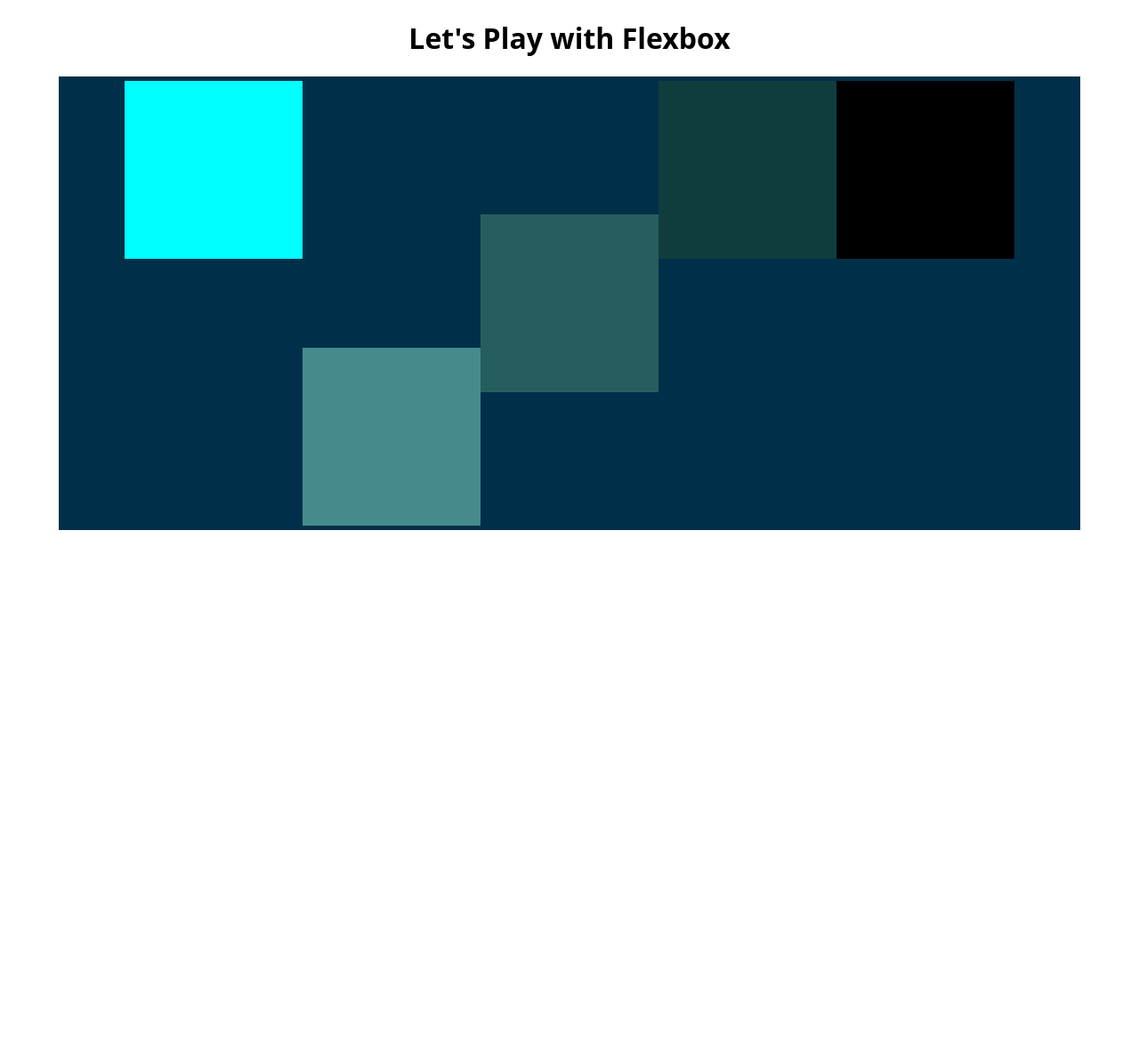
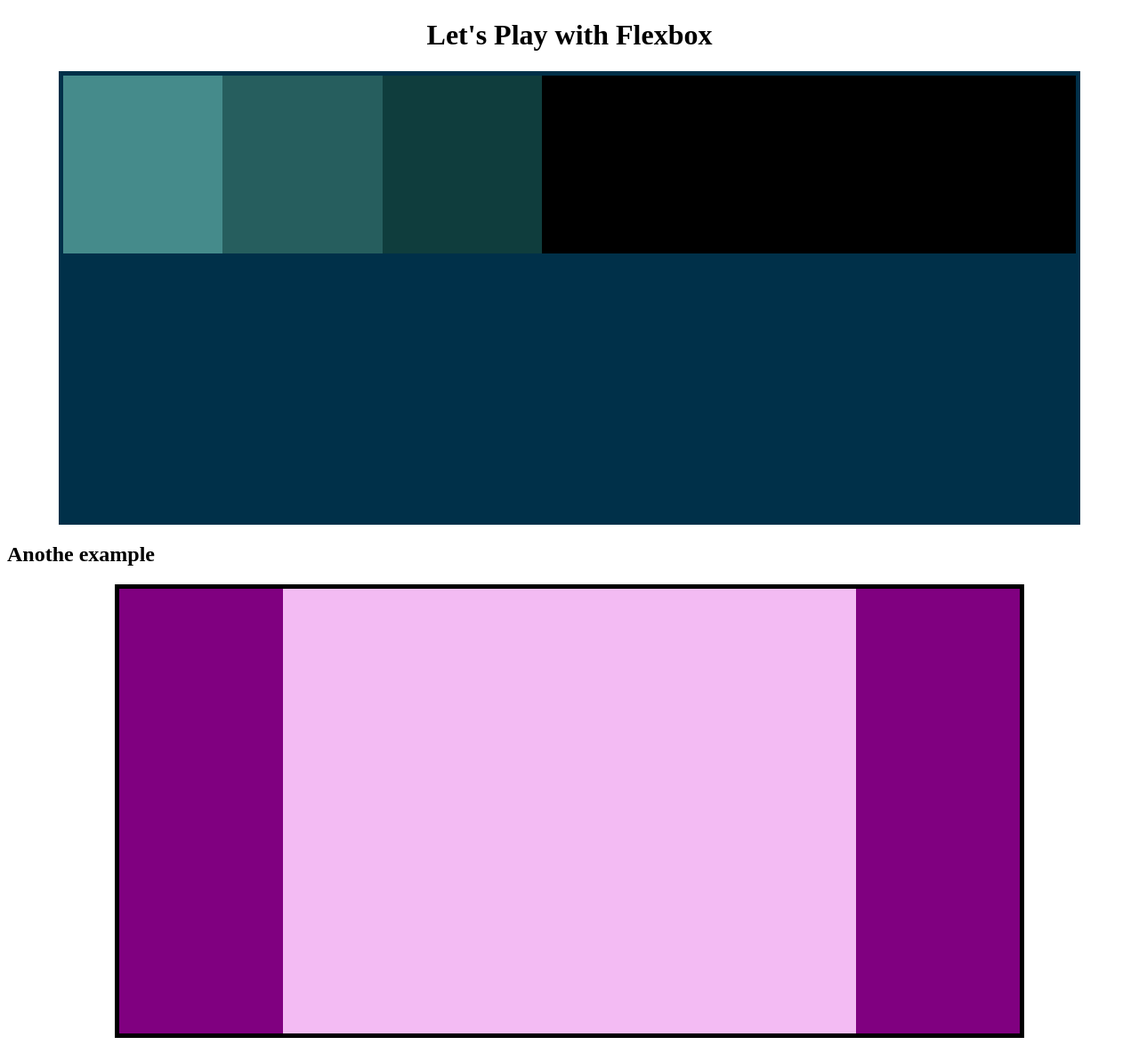
Before and after one commit to RodriguezATomas/Bootcamp-Desarrollo-Web, a plain HTML site: page Seccion 10 - CSS (Responsive CSS & Flexbox))/index.html in a window 1280 px wide. Shown: the whole page at 89% size. Before the commit the page ends 800 px from the top, so only its background shows below. Drawn offline with Linux system fonts and the light colour scheme.

Commit message:
se agregaron nuevos archivos en la carpeta 10

```diff
--- a/Seccion 10 - CSS (Responsive CSS & Flexbox))/app.css
+++ b/Seccion 10 - CSS (Responsive CSS & Flexbox))/app.css
@@ -88,6 +88,47 @@
 
 
 
+- Flex Sizing Properties
+
+3 propiedades relacionadas con los elementos individuales en un contenedor flexible
+y como crecen o decrecen cuadno hay un espacio disponible o cuando hay muy poco
+espacio
+
+
+    . Flex-Basis - Determina el tamaño inicial de un elemento antes de colocarlo en una especie de punto de partida
+    (antes de agregarlo a nuestro contenedor flexible)
+
+    EJEMPLO:
+
+    flex-basis: 300px;
+
+    Reemplaza el ancho o largo del div.
+    Los espacios flexibles estan a lo largo del eje principal (depende si el flex-wrap es: row o column)
+
+    Son el tamaño inicial en el que se debe agregar un elemento a nuestro cuadro y puede ser ancho o largo
+    depende del ROW o COLUMN
+
+    . Flex-grow - Controla la cantidad de espacio que ocupa un elemento si hay espacio disponible
+
+    EJEMPLOS: Nos sobra espacios de los dos lados en el div, entonces podemos agrandar los elementos individuales para que ocupen ese espacio
+
+
+
+    . Flex-shrink: velocidad a la que los elementos se encogen cuando no hay suficiente espacio en el contenedor
+      flex-shrink: 2; Como no entra todo, el elemento se va reduciendo
+
+- Flex
+
+Nos permite configurar los 3 de una vez = FLEX-GROW | FLEX-SHRINK | FLEX-BASIS
+
+    . Two values - flex: 1 20px (flex-grow, flex-basis)
+    . Two values - flex: 1 2 (flex-grow, flex-shrink)
+    . One value - flex: 1, unitless number (flex-grow)
+    . Three values - flex: 2 2 10% (grow, shrink, basis)
+*/
+
+
+
 */
 
 body{
@@ -121,11 +162,11 @@
 
 
     /* flex-wrap: wrap; Nuestros elementos van de arriba abajo y luego una nueva columna */
-    flex-wrap: wrap; /*Lo mismo pero al reves*/
+    /* flex-wrap: wrap; Lo mismo pero al reves */
     /* flex-wrap: nowrap; No hace el wrap - No cambia */
 
 
-    align-items: flex-start; /* Se alinearan a lo largo del comienzo del eje tranversal - Los tira hacia arriba */
+    /* align-items: flex-start; Se alinearan a lo largo del comienzo del eje tranversal - Los tira hacia arriba */
     /* align-items: flex-end; Tira todos los elementos hacia abajo */
     /* align-items: center; Tira los elementos hacia el medio */
     /* align-items: baseline; Tira los elementos hacia arriba y el texto en la misma linea */
@@ -147,13 +188,69 @@
 #container div{
     width: 200px;
     height: 200px;
+    /* max-width: 300px; Si no quiero que pase de cierta altura o ancho */
     text-align: center;
     /* font-size: 4em; */
+    flex-basis: 600px; /*Reemplaza el ancho o largo del div.
+    Los espacios flexibles estan a lo largo del eje principal (depende si el flex-wrap es: row o column)
+
+    Son el tamaño inicial en el que se debe agregar un elemento a nuestro cuadro y puede ser ancho o largo
+    depende del ROW o COLUMN
+    */
+
+
+    /* PARA HACERLO GRUPAL - Todos los elementos ocupan el espacio disponible */
+    /* flex-grow: 1;  */
+
+
+
+}
+/*
+div:nth-of-type(2){
+    align-self: flex-end; Alinea solo el div 2 abajo
+}
+div:nth-of-type(3){
+    align-self: center; Alinea solo el div 3 en el centro
+} */
+
+
+
+
+
+/* PARA HACERLO INDIVIDUAL */
+
+div:nth-of-type(1){
+     flex-grow: 1; /*El div 1 ocupa el espacio disponible */
+     flex-shrink: 2; /*Como no entra todo, el elemento se va reduciendo*/
 }
 
-div:nth-of-type(2){
-    align-self: flex-end; /*Alinea solo el div 2 abajo */
+/* Si tengo 2, entonces los dos ocupan el espacio disponible */
+
+div:nth-of-type(5){
+    flex-grow: 2; /* El div 2 ocupa el otro espacio disponible */
+    flex-shrink: 0; /*No se va a encoger*/
 }
-div:nth-of-type(3){
-    align-self: center; /*Alinea solo el div 3 en el centro*/
+
+/*Si el flex-grow tiene distintos numeros, se van comiendo a los otros*/
+
+
+
+main{
+    width: 80%;
+    margin: 0 auto;
+    border: 5px solid black;
+    height: 500px;
+    display: flex;
 }
+
+main .sidebar{
+    background-color: purple;
+    /* border: 2px solid white; */
+    flex: 1 2 300px;
+
+}
+
+main .maincontent{
+    background-color: rgb(243, 187, 243);
+    flex: 2 1 800px;
+}
--- /dev/null
+++ b/Seccion 10 - CSS (Responsive CSS & Flexbox))/app2.css
@@ -0,0 +1,179 @@
+/*
+-  Responsive Design & Media Queries Intro
+
+    . Responsive Design: Se refiere a crear un sitio web que pueda responder al dispositivo en el que está (ya sea el tamaño
+    de la pantalla, si esta en un dispositivo pequeño o grande, etc)
+
+    . Media Queries: Caracteristicas que podemos escribir en el CSS que nos permiten cambiar nuestros
+    estilos dependiendo de algun parametro, mas comunmente pantalla con tipo u orientacion del dispositivo
+    (Cosas que podemos hacer solo si esta en vertical o en modo horizontal)
+
+    Ej: Si estamos en una pantalla pequeña contraemos la barra de navegacion para que no ocupe mucho espacio
+
+    [ESTOS ESTILOS SOLO SE APLICARAN A UN TAMAÑO DE PANTALLA DETERMINADO O INFERIOR]
+
+    (A medida que nosotros agrandamos y achicamos la pantalla, los elemntos van cambiando su tamaño tambien)
+
+THE POWER OF MEDIA QUERIES: Son el mecanismo principal que podemos usar para hacer un sitio web responsive para cambiar
+el estilo o eliminar cosas, mostrar y ocultar, cambiar sus tamaños, pasar de una fila a columna, etc
+
+
+    . todos empiezan con @media
+    . mas utilizados: ancho, largo, etc
+
+    . Se puede combinar consultas con la palabra AND
+
+ */
+
+ body{
+    font-family: 'Open Sans', sans-serif;
+ }
+ h1{
+    font-size: 6em;
+    text-align: center;
+ }
+ nav{
+    font-size: 1.5em;
+    display: flex;
+    justify-content: space-between; /*Espacio entre el ul y los links del principio y del final*/
+ }
+
+
+
+ ul, li{
+    display: inline;
+    margin: 0;
+    padding: 0;
+ }
+
+ ul{
+   /* border: 1px solid red; */
+   flex: 1; /*El espacio que ocupa*/
+   max-width: 50%; /*queremos que ocupe la mitad del espacio*/
+   display: flex;
+   justify-content: space-evenly; /*espacio entre los links del ul*/
+
+ }
+
+
+ /*MEDIA QUERIES*/
+ /* @media (width: 800px){
+    h1{
+        color: purple;
+    }
+ } */
+
+/*Esto quiere decir que cuadno voy minimizando la pantalla y el h1 llega a menos de
+800px, entonces ahi recien se cambia a color violeta. Cuando lo vuelvo a agrandar ya es negro de nuevo
+(NO ES MUY COMUN)
+*/
+
+
+ /* @media (min-width: 800px){
+    h1{
+        color: purple;
+    }
+ } */
+
+ /*Ahora al reves, PRIMERO está establecido en violeta, y cuando minimizo la pantalla y
+ a menos de 800px entonces ahi si pone la letra en negro*/
+
+
+/* @media (max-width: 800px){
+    h1{
+        color: purple;
+    }
+ } */
+
+ /*Ahora de nuevo igual que el primero. Al principio aparecen las letras en negro
+ y cuando lo minimizo y llega a menos de 800px se vuelven violeta */
+
+/* @media (min-width: 600px) and (max-width: 800px){
+    h1{
+        color: purple;
+    }
+ } */
+
+ /*Aca empieza en negro, cuando lo vas minimizando y llega a menos de 800px se cambia a violeta y cuando pasa a menos de 600px se vuelve
+ a cambiar a negro*/
+
+
+
+
+/*COMBINANDO: Empieza en negro, cuando pasa a menos de 1500px se vuelve verde, cuando pasa a
+menos de 1000px se vuelve naranja y cuando pasa a menos de 500px se vuelve rojo*/
+
+
+/* @media (max-width: 1500px){
+    h1{
+        color: yellowgreen;
+    }
+ }
+
+ @media (max-width: 1000px){
+    h1{
+        color: orange;
+    }
+ }
+   */
+
+ /* @media (max-width: 500px){
+    h1{
+        color: red;
+    }
+ } */
+
+
+/* OTRA FORMA - Establecer el h1 con un color determinado (rojo) y cuando pase a
+mas de 500px se vuelve naranja, cuando pase 1000´x se vuelve amarillo y cuando
+pase 1500px se vuelve verde */
+
+ h1{
+   color: red;
+ }
+
+ @media (min-width: 500px){
+   h1{
+      color: orange;
+   }
+ }
+ @media (min-width: 1000px){
+   h1{
+      color: yellow;
+   }
+ }
+ @media (min-width: 1500px){
+   h1{
+      color: yellowgreen;
+   }
+ }
+
+
+/*Puedo cambiar desde google (INSPECCIONAR) el tipo de vista (VERTICAL U HORIZONTAL) y cuando la cambio me
+aparece de este tipo con fondo violeta*/
+
+/* @media (orientation: landscape){
+   body{
+      background-color: magenta;
+   }
+} */
+
+
+
+@media (max-width: 768px){ /*Cuando pasa a menos de 768px, la letra se vuelve mas chica*/
+   h1{
+      font-size: 4em;
+   }
+   nav, nav ul{
+      flex-direction: column;
+      align-items: center;
+   }
+
+   /*cuando minimizo la pantalla, los elementos se centran en el medio en direccion de columna*/
+}
+
+@media (max-width: 576px){ /*Cuando pasa a menos de 576px, se vuelve mas chica todavia*/
+   h1{
+      font-size: 3em;
+   }
+}
--- a/Seccion 10 - CSS (Responsive CSS & Flexbox))/index.html
+++ b/Seccion 10 - CSS (Responsive CSS & Flexbox))/index.html
@@ -17,5 +17,12 @@
         <div style="background-color: rgb(0, 0, 0);"></div>
     </section>
 
+    <h2>Anothe example</h2>
+    <main>
+        <section class="sidebar"></section>
+        <section class="maincontent"></section>
+        <section class="sidebar"></section>
+    </main>
+
 </body>
 </html>
```
Also changed, not shown: Seccion 10 - CSS (Responsive CSS & Flexbox))/index2.html (added, +22 -0 lines).
